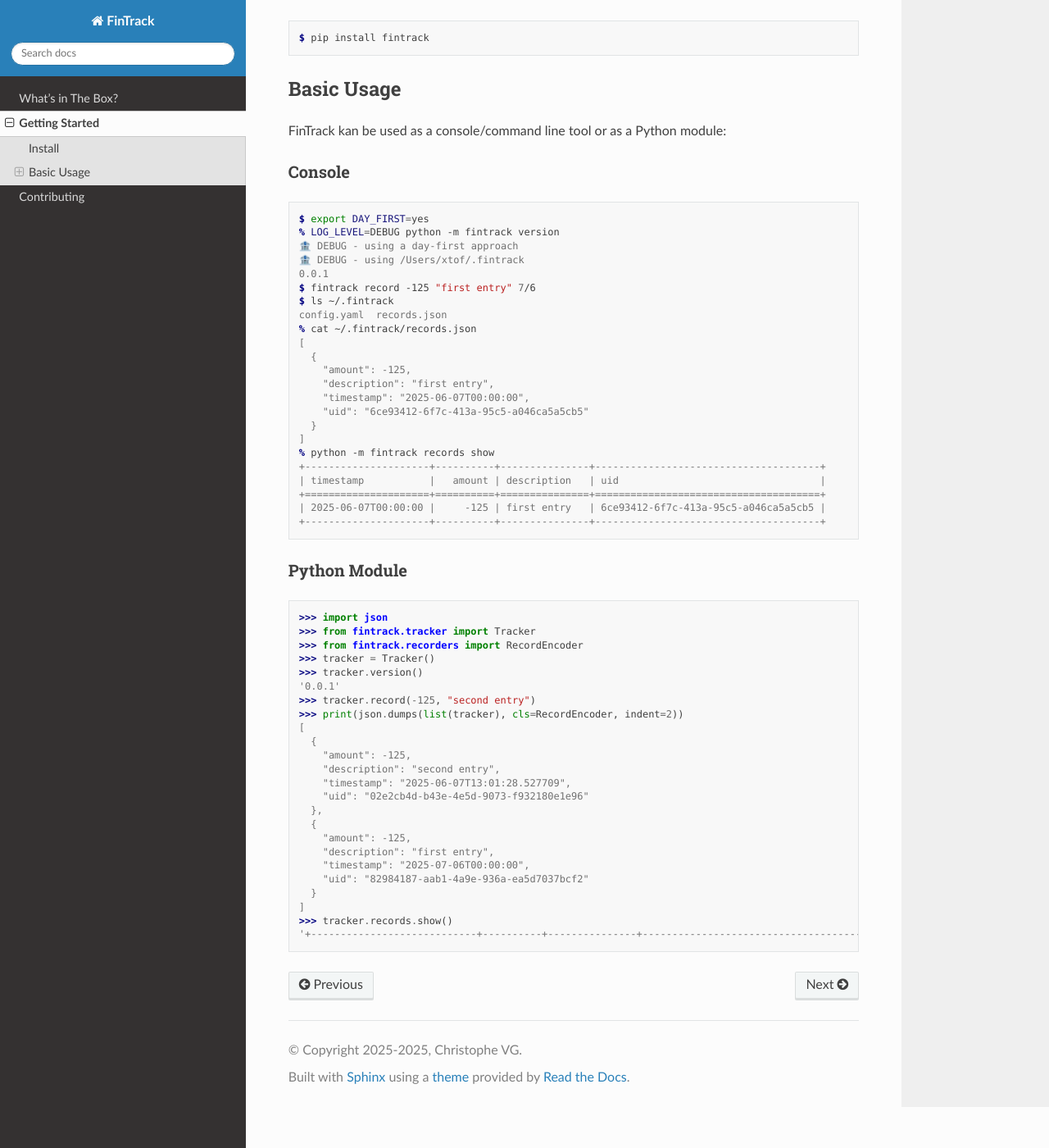
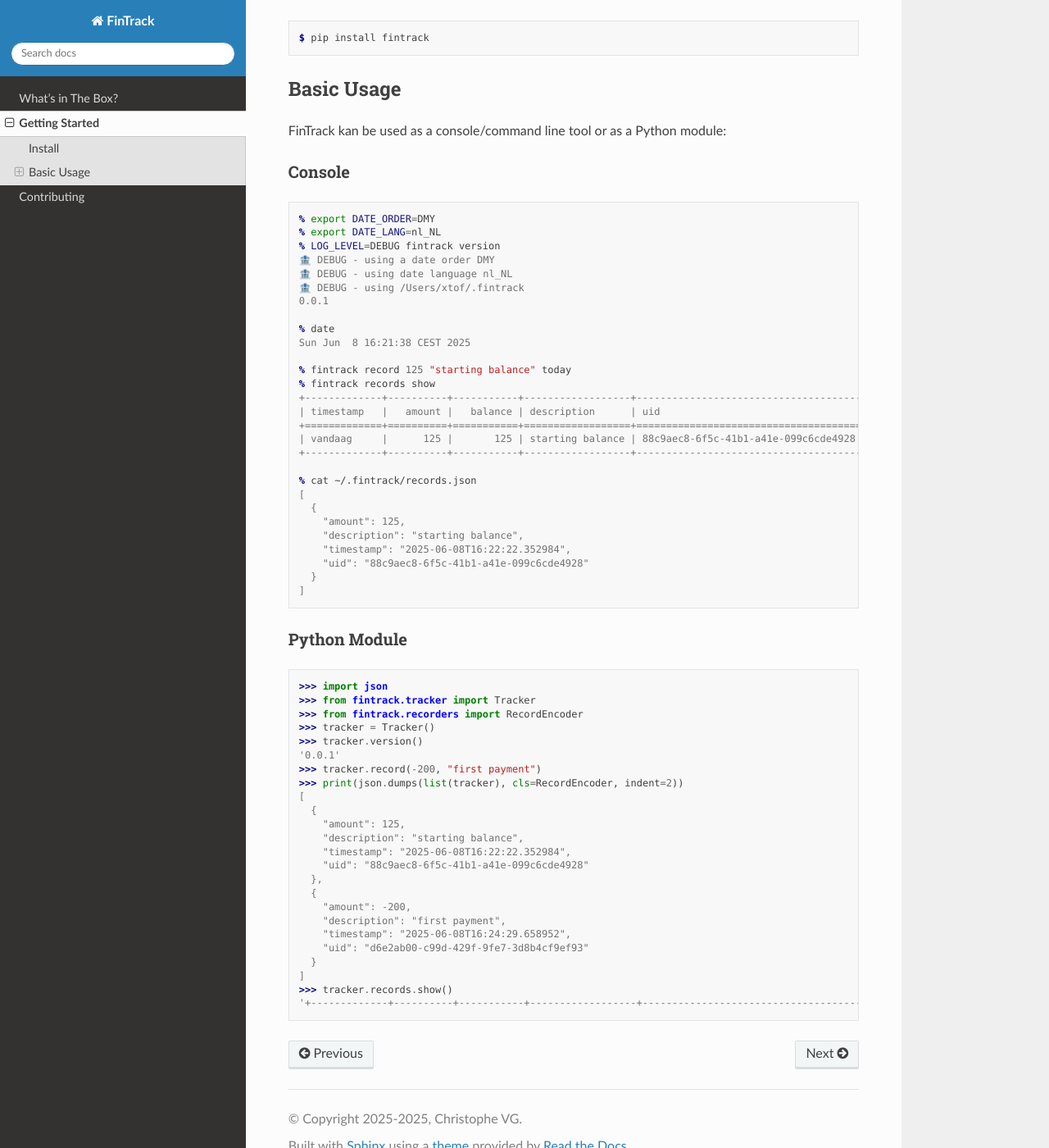
Before and after one commit to christophevg/fintrack, a Sphinx documentation site: the page built from docs/getting-started.md, in a window 1280 px wide and 1400 px high, scrolled down 239 px. Shown: the whole window at 82% size. Built offline with Sphinx 7.4.7 and the Read the Docs theme 3.1.0, drawn with Linux system fonts in a browser that asks for light colours.

Commit message:
added human date parsing/showing + added color

````diff
--- a/docs/getting-started.md
+++ b/docs/getting-started.md
@@ -15,29 +15,34 @@
 ### Console
 
 ```console
-$ export DAY_FIRST=yes
-% LOG_LEVEL=DEBUG python -m fintrack version
-🏦 DEBUG - using a day-first approach
+% export DATE_ORDER=DMY
+% export DATE_LANG=nl_NL
+% LOG_LEVEL=DEBUG fintrack version
+🏦 DEBUG - using a date order DMY
+🏦 DEBUG - using date language nl_NL
 🏦 DEBUG - using /Users/xtof/.fintrack
 0.0.1
-$ fintrack record -125 "first entry" 7/6
-$ ls ~/.fintrack
-config.yaml  records.json
+
+% date
+Sun Jun  8 16:21:38 CEST 2025
+
+% fintrack record 125 "starting balance" today
+% fintrack records show
++-------------+----------+-----------+------------------+--------------------------------------+
+| timestamp   |   amount |   balance | description      | uid                                  |
++=============+==========+===========+==================+======================================+
+| vandaag     |      125 |       125 | starting balance | 88c9aec8-6f5c-41b1-a41e-099c6cde4928 |
++-------------+----------+-----------+------------------+--------------------------------------+
+
 % cat ~/.fintrack/records.json
 [
   {
-    "amount": -125,
-    "description": "first entry",
-    "timestamp": "2025-06-07T00:00:00",
-    "uid": "6ce93412-6f7c-413a-95c5-a046ca5a5cb5"
+    "amount": 125,
+    "description": "starting balance",
+    "timestamp": "2025-06-08T16:22:22.352984",
+    "uid": "88c9aec8-6f5c-41b1-a41e-099c6cde4928"
   }
 ]
-% python -m fintrack records show
-+---------------------+----------+---------------+--------------------------------------+
-| timestamp           |   amount | description   | uid                                  |
-+=====================+==========+===============+======================================+
-| 2025-06-07T00:00:00 |     -125 | first entry   | 6ce93412-6f7c-413a-95c5-a046ca5a5cb5 |
-+---------------------+----------+---------------+--------------------------------------+
 ```
 
 ### Python Module
@@ -49,22 +54,22 @@
 >>> tracker = Tracker()
 >>> tracker.version()
 '0.0.1'
->>> tracker.record(-125, "second entry")
+>>> tracker.record(-200, "first payment")
 >>> print(json.dumps(list(tracker), cls=RecordEncoder, indent=2))
 [
   {
-    "amount": -125,
-    "description": "second entry",
-    "timestamp": "2025-06-07T13:01:28.527709",
-    "uid": "02e2cb4d-b43e-4e5d-9073-f932180e1e96"
+    "amount": 125,
+    "description": "starting balance",
+    "timestamp": "2025-06-08T16:22:22.352984",
+    "uid": "88c9aec8-6f5c-41b1-a41e-099c6cde4928"
   },
   {
-    "amount": -125,
-    "description": "first entry",
-    "timestamp": "2025-07-06T00:00:00",
-    "uid": "82984187-aab1-4a9e-936a-ea5d7037bcf2"
+    "amount": -200,
+    "description": "first payment",
+    "timestamp": "2025-06-08T16:24:29.658952",
+    "uid": "d6e2ab00-c99d-429f-9fe7-3d8b4cf9ef93"
   }
 ]
 >>> tracker.records.show()
-'+----------------------------+----------+---------------+--------------------------------------+\n| timestamp                  |   amount | description   | uid                                  |\n+============================+==========+===============+======================================+\n| 2025-06-07T00:00:00        |     -125 | first entry   | 6ce93412-6f7c-413a-95c5-a046ca5a5cb5 |\n+----------------------------+----------+---------------+--------------------------------------+\n| 2025-06-08T14:34:41.600678 |     -125 | second entry  | 7b21c926-cb53-4d3e-a5b8-06e234921b9c |\n+----------------------------+----------+---------------+--------------------------------------+'
+'+-------------+----------+-----------+------------------+--------------------------------------+\n| timestamp   |   amount |   balance | description      | uid                                  |\n+=============+==========+===========+==================+======================================+\n| vandaag     |      125 |       125 | starting balance | 88c9aec8-6f5c-41b1-a41e-099c6cde4928 |\n+-------------+----------+-----------+------------------+--------------------------------------+\n| vandaag     |     -200 |       \x1b[31m-75\x1b[0m | first payment    | d6e2ab00-c99d-429f-9fe7-3d8b4cf9ef93 |\n+-------------+----------+-----------+------------------+--------------------------------------+'
 ```
--- a/requirements.txt
+++ b/requirements.txt
@@ -1,4 +1,8 @@
 fire
+python-dotenv
 python-dateutil
+dateparser
+humanize
 pyaml
 tabulate
+colorama
--- a/setup.py
+++ b/setup.py
@@ -23,9 +23,13 @@
 ]
 INSTALL_REQUIRES = [
   "fire",
+  "python-dotenv",
   "python-dateutil",
+  "dateparser",
+  "humanize",
   "pyaml",
   "tabulate",
+  "colorama",
 
 ]
 ENTRY_POINTS = {
````
Also changed, not shown: 5 other files.
